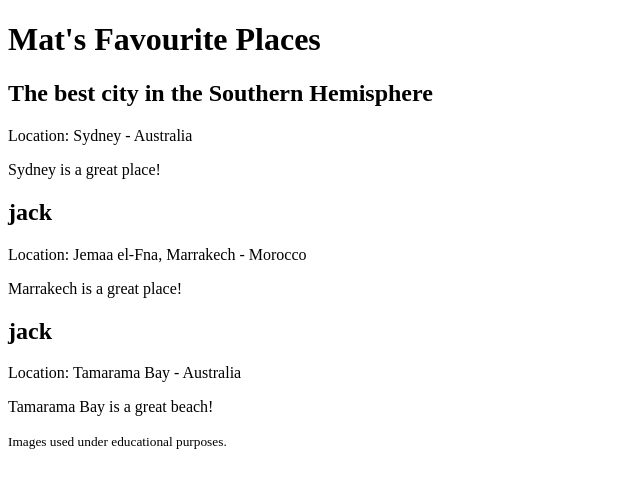
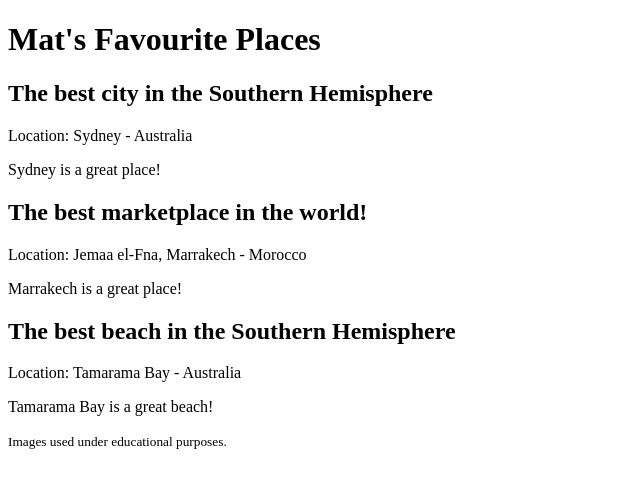
Before and after one commit to mat-academy/favourite-places, a React (Create React App) app: page / in a window 1280 px wide. Shown: the top 488 px of the page, without its empty margins (0-640 px from the left). Built offline with nearby package versions, Linux system fonts and the light colour scheme; the HTML template or start-up script is replaced by a standard one.

Commit message:
add titles

```diff
--- a/src/App.tsx
+++ b/src/App.tsx
@@ -20,7 +20,7 @@ function App(): JSX.Element {
         placeBio={"Sydney is a great place!"}
       />
       <PlaceEntry
-        title={"jack"}
+        title={"The best marketplace in the world!"}
         placeName={"Jemaa el-Fna, Marrakech"}
         countryName={"Morocco"}
         // mainImage={Marrakech}
@@ -30,7 +30,7 @@ function App(): JSX.Element {
         placeBio={"Marrakech is a great place!"}
       />
       <PlaceEntry
-        title={"jack"}
+        title={"The best beach in the Southern Hemisphere"}
         placeName={"Tamarama Bay"}
         countryName={"Australia"}
         // mainImage={Tamarama}
```
